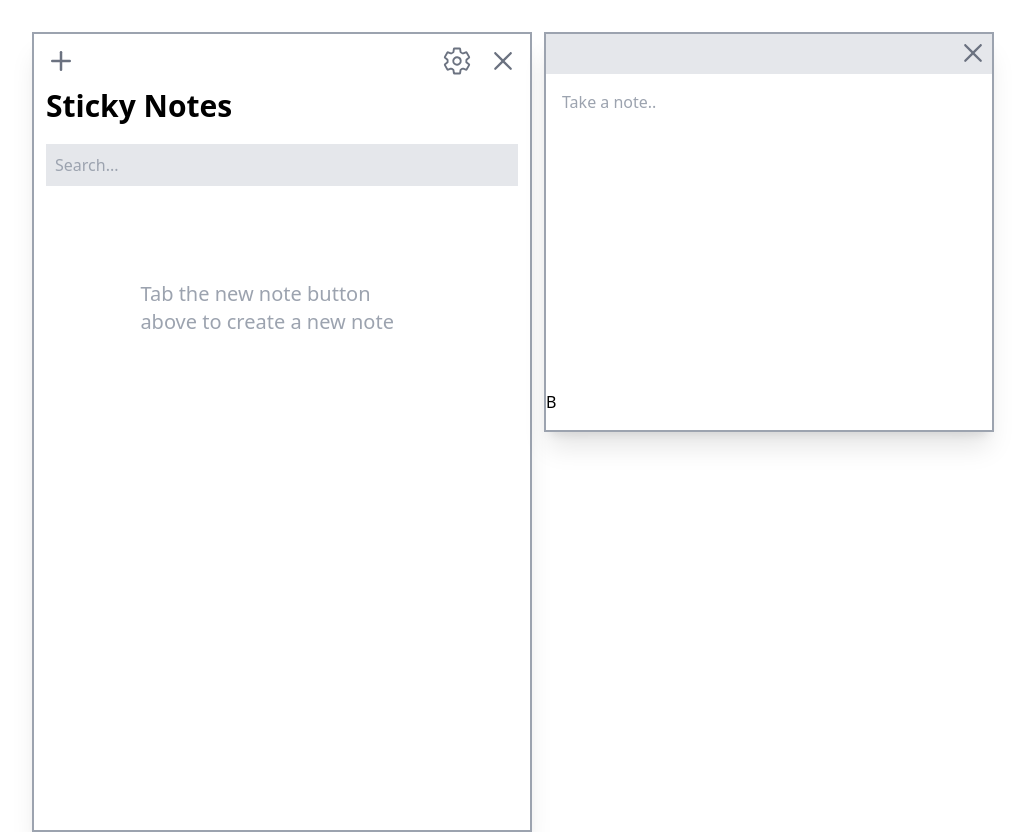
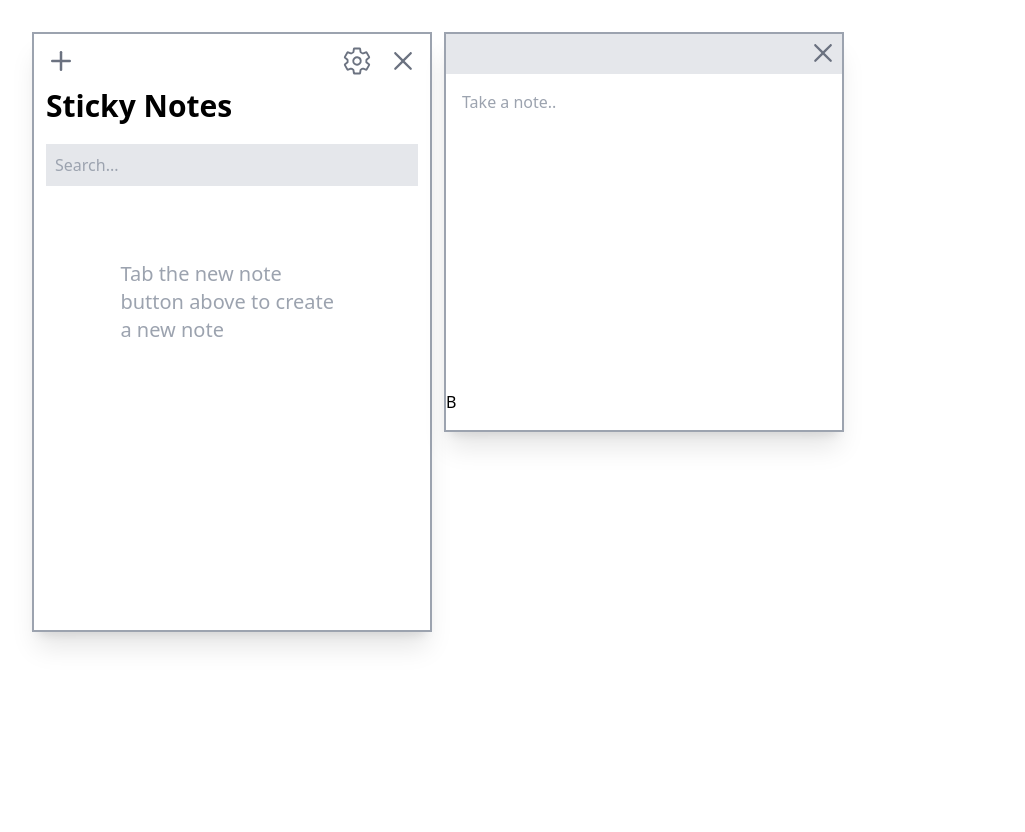
Before and after one commit to noman023/windows-sticky-notes, a React (Vite) app: page / in a window 1280 px wide. Both pictures are taken after a click on the icon 157 px from the left and 61 px from the top of the page. Shown: the whole page, without its empty margins (96-1121 px from the left). After the commit the page ends 800 px from the top, so only its background shows below. Built offline with nearby package versions, Linux system fonts and the light colour scheme.

Commit message:
can open multiple editor

```diff
--- a/src/App.jsx
+++ b/src/App.jsx
@@ -9,12 +9,12 @@ import { IoSettingsOutline } from "react-icons/io5";
 import Editor from "./components/Editor";
 
 function App() {
-  const [isEditorOpen, setIsEditorOpen] = useState(false);
+  const [openEditors, setOpenEditors] = useState([]);
   const [notes, setNotes] = useState([]);
 
-  console.log(notes);
-  const handleClick = (bool) => {
-    setIsEditorOpen(bool);
+  const handleOpenEditor = () => {
+    // on every click add text "open" to increase the array length
+    setOpenEditors([...openEditors, "open"]);
   };
 
   const hanldeChange = (data) => {
@@ -24,11 +24,11 @@ function App() {
   return (
     <>
       <main className="flex mt-8 gap-3">
-        <section className="w-[500px] h-[800px] ml-[10%] border-2 p-3 border-gray-400 shadow-xl ">
+        <section className="w-[400px] h-[600px] ml-[10%] border-2 p-3 border-gray-400 shadow-xl ">
           {/* navigation bar */}
           <div className="flex justify-between text-3xl text-gray-500 mb-3">
             <div title="New Note">
-              <LuPlus onClick={() => handleClick(true)} />
+              <LuPlus onClick={handleOpenEditor} />
             </div>
 
             <div className="flex gap-4">
@@ -45,6 +45,7 @@ function App() {
             className="w-full bg-gray-200 border p-2 outline-none"
           />
 
+          <div className="h-3/4 overflow-auto">
             {notes.length !== 0 ? (
               notes.map((note, idx) => (
                 <div
@@ -59,16 +60,13 @@ function App() {
                 Tab the new note button above to create a new note
               </p>
             )}
+          </div>
         </section>
 
         {/* editor section */}
         <section>
-          {isEditorOpen && (
-            <Editor
-              updateEditorState={handleClick}
-              updateNotes={hanldeChange}
-            />
-          )}
+          {openEditors.length > 0 &&
+            openEditors.map((count) => <Editor updateNotes={hanldeChange} />)}
         </section>
       </main>
     </>
--- a/src/components/Editor.jsx
+++ b/src/components/Editor.jsx
@@ -1,14 +1,16 @@
 import { useState } from "react";
 import { RxCross2 } from "react-icons/rx";
 
-function Editor({ updateEditorState, updateNotes }) {
+function Editor({ updateNotes }) {
   const [isClosed, setIsClosed] = useState(false);
   const [text, setText] = useState("");
 
   const handleClick = () => {
     setIsClosed(true);
-    updateEditorState(false);
-    updateNotes(text);
+
+    if (text.length > 0) {
+      updateNotes(text);
+    }
   };
 
   const handleChange = (e) => {
@@ -17,7 +19,7 @@ function Editor({ updateEditorState, updateNotes }) {
 
   return (
     <section
-      className={`w-[450px] h-[400px]  border-2 border-gray-400 shadow-xl ${
+      className={`w-[400px] h-[400px]  border-2 border-gray-400 shadow-xl mb-2 ${
         isClosed && "hidden"
       }`}
     >
```
Lines whose indentation alone changed are shown as unchanged.
